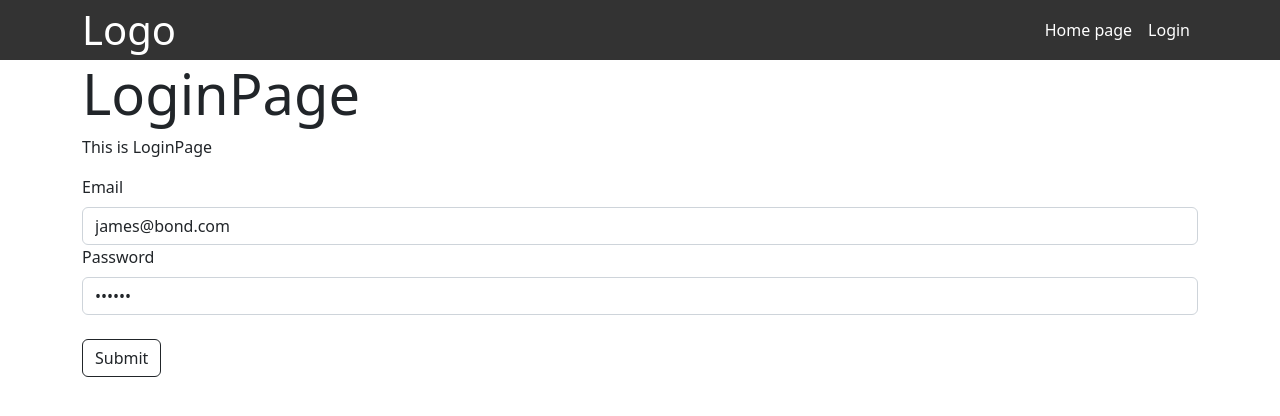
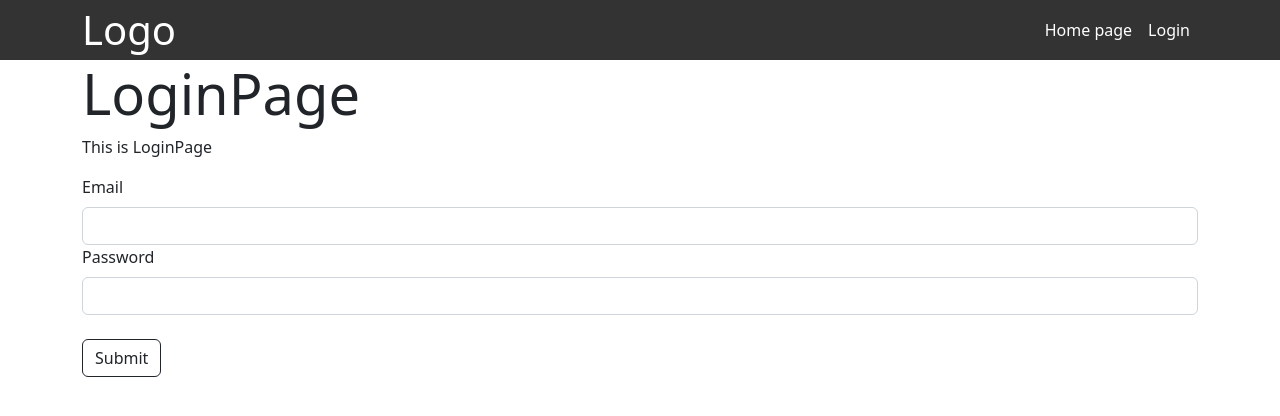
Before and after one commit to MariusCodeAcademy/feu5-21_react_firebase_hooks, a React (Vite) app: page /login in a window 1280 px wide. Shown: the top 416 px of the page. Built offline with nearby package versions, Linux system fonts and the light colour scheme; no server answers.

Commit message:
pass delete

```diff
--- a/src/components/auth/LoginForm.jsx
+++ b/src/components/auth/LoginForm.jsx
@@ -4,8 +4,8 @@ import { useFormik } from 'formik';
 function LoginForm({ onLogin }) {
   const formik = useFormik({
     initialValues: {
-      email: 'james@bond.com',
-      password: '123456',
+      email: '',
+      password: '',
     },
     onSubmit: (values) => {
       console.log('Form values:', values);
```
